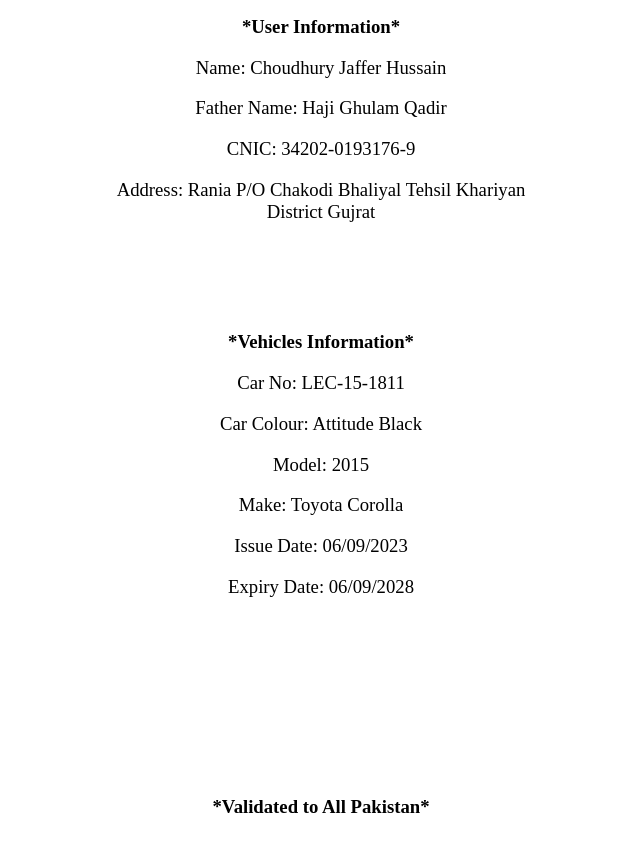
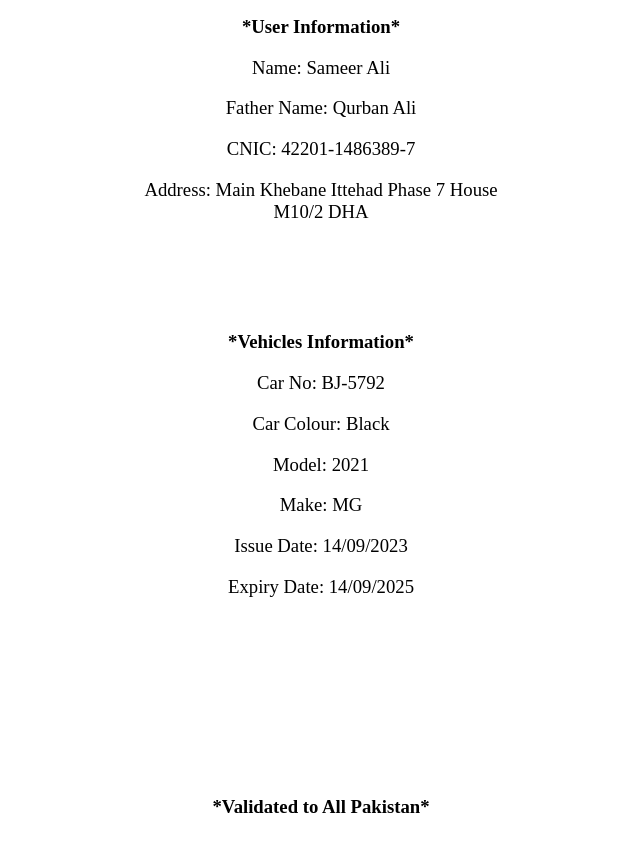
Before and after one commit to Ministry-Interior/ministryinterior4220114863897, a plain HTML site: page index.html in a window 1280 px wide. Shown: the part 2577-3428 px from the top of the page, without its empty margins (319-959 px from the left). Drawn offline with Linux system fonts and the light colour scheme.

Commit message:
index.html

```diff
--- a/index.html
+++ b/index.html
@@ -68,18 +68,18 @@
 <h3><b>Issuing Authority</b>: Muhammad Asad Mehmood</h3>
 <h3 class="padding-4">Section Officer (E-2)</h3>
 <h3><b>*User Information*</b></h3>
-<h3>Name: Choudhury Jaffer Hussain </h3>
-<h3>Father Name: Haji Ghulam Qadir</h3>
-<h3>CNIC: 34202-0193176-9 </h3>
-<h3 class="padding-2">Address: Rania P/O Chakodi Bhaliyal Tehsil Khariyan </br> District Gujrat
+<h3>Name: Sameer Ali </h3>
+<h3>Father Name: Qurban Ali </h3>
+<h3>CNIC: 42201-1486389-7 </h3>
+<h3 class="padding-2">Address: Main Khebane Ittehad Phase 7 House </br>M10/2 DHA
 </h3>
 <h3><b>*Vehicles Information*</b></h3>
-<h3>Car No: LEC-15-1811</h3>
-<h3>Car Colour: Attitude Black</h3>
-<h3>Model: 2015</h3>
-<h3>Make: Toyota Corolla </h3>
-<h3>Issue Date: 06/09/2023</h3>
-<h3 class="padding-5">Expiry Date: 06/09/2028</h3>
+<h3>Car No: BJ-5792</h3>
+<h3>Car Colour: Black</h3>
+<h3>Model: 2021</h3>
+<h3>Make: MG </h3>
+<h3>Issue Date: 14/09/2023</h3>
+<h3 class="padding-5">Expiry Date: 14/09/2025</h3>
 <h3 class="padding-4"><b>*Validated to All Pakistan*</b></h3>
 <h4 style="color:red">CopyRight</h4>
 <div><b>@2023</b> Ministry of Interior Pakistan Phone No: 051-9206660 Fax No: 051-9204193 Email ID: <a href="/cdn-cgi/l/email-protection" class="__cf_email__" data-cfemail="bcd8cfd0ddcb8efcd5d2c8d9ced5d3ce92dbd3ca92ccd7">[email&#10;protected]</a></div>
```
